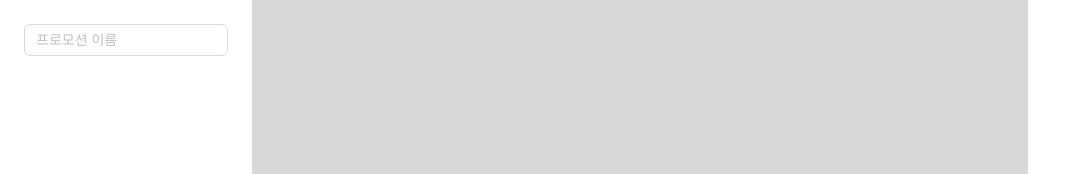
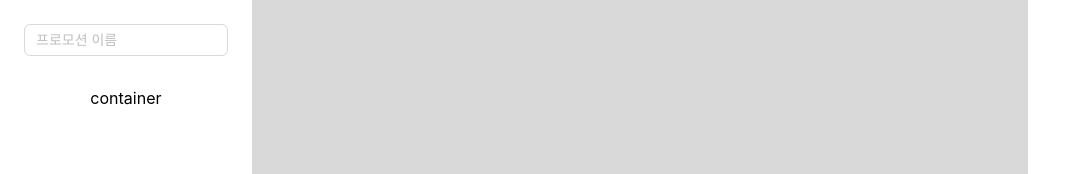
Before and after one commit to jyh0521/promotion-web-builder, a React (Create React App) app: page /#/ in a window 1280 px wide. Shown: the top 174 px of the page, without its empty margins (0-1067 px from the left). Built offline with nearby package versions, Linux system fonts and the light colour scheme.

Commit message:
Feat: 블록 목록을 계층 구조로 보여줌

```diff
--- /dev/null
+++ b/src/pages/main/components/LeftSidebar/BlockList.tsx
@@ -0,0 +1,65 @@
+import { usePromotionStore } from '@/store/usePromotionStore';
+import styled from '@emotion/styled';
+import { useEffect, useState } from 'react';
+
+const Block = () => {};
+
+type ShowBlock = {
+  blockId: number;
+  type: string;
+  isShow: boolean;
+};
+
+export const BlockList = () => {
+  const { promotion } = usePromotionStore();
+  const [renderedBlocks, setRenderedBlocks] = useState<Set<number>>(new Set());
+  const [blockElements, setBlockElements] = useState<React.ReactNode[]>([]);
+
+  useEffect(() => {
+    const newRenderedBlocks = new Set<number>();
+
+    const renderBlock = (blockId: number, depth: number = 0, isLastChild: boolean = false) => {
+      const block = promotion.blocks[blockId];
+      if (!block || newRenderedBlocks.has(blockId)) return null;
+
+      newRenderedBlocks.add(blockId);
+
+      return (
+        <BlockItem key={blockId} depth={depth} isLastChild={isLastChild}>
+          {block.type}
+          {block.nodes && (
+            <BlockChildren>
+              {block.nodes.map((nodeId, index, array) => renderBlock(nodeId, depth + 1, index === array.length - 1))}
+            </BlockChildren>
+          )}
+        </BlockItem>
+      );
+    };
+
+    const rootBlocks = Object.values(promotion.blocks).filter((block) => {
+      return !Object.values(promotion.blocks).some((b) => b.nodes?.includes(block.blockId));
+    });
+
+    const elements = rootBlocks.map((block, index, array) => renderBlock(block.blockId, 0, index === array.length - 1));
+    setBlockElements(elements);
+    setRenderedBlocks(newRenderedBlocks);
+  }, [promotion.blocks]);
+
+  return <BlockListContainer>{blockElements}</BlockListContainer>;
+};
+
+const BlockListContainer = styled.div`
+  margin-top: 24px;
+`;
+
+const BlockItem = styled.div<{ depth: number; isLastChild: boolean }>`
+  padding-left: ${({ depth }) => depth * 24}px;
+  padding-top: 8px;
+  ${({ isLastChild }) =>
+    isLastChild &&
+    `
+    padding-bottom: 16px;
+  `}
+`;
+
+const BlockChildren = styled.div``;
--- a/src/pages/main/components/LeftSidebar.tsx
+++ b/src/pages/main/components/LeftSidebar/index.tsx
@@ -1,10 +1,12 @@
 import styled from '@emotion/styled';
-import { Button, Input } from 'antd';
+import { Input } from 'antd';
+import { BlockList } from './BlockList';
 
 export const LeftSidebar = () => {
   return (
     <LeftSidebarContainer>
       <Input placeholder={'프로모션 이름'} />
+      <BlockList />
     </LeftSidebarContainer>
   );
 };
@@ -15,4 +17,6 @@ const LeftSidebarContainer = styled.div`
   background-color: #ffffff;
 
   padding: 24px;
+
+  overflow-y: auto;
 `;
```
